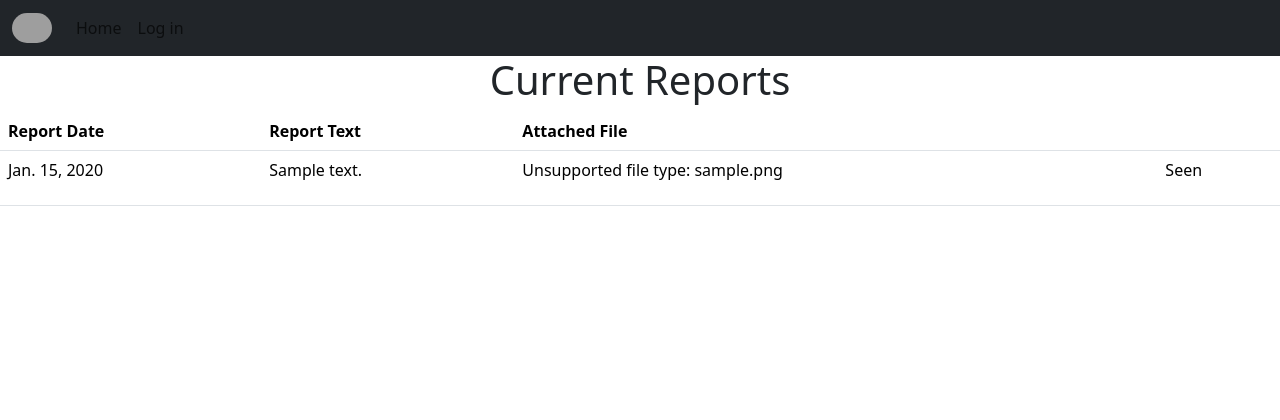
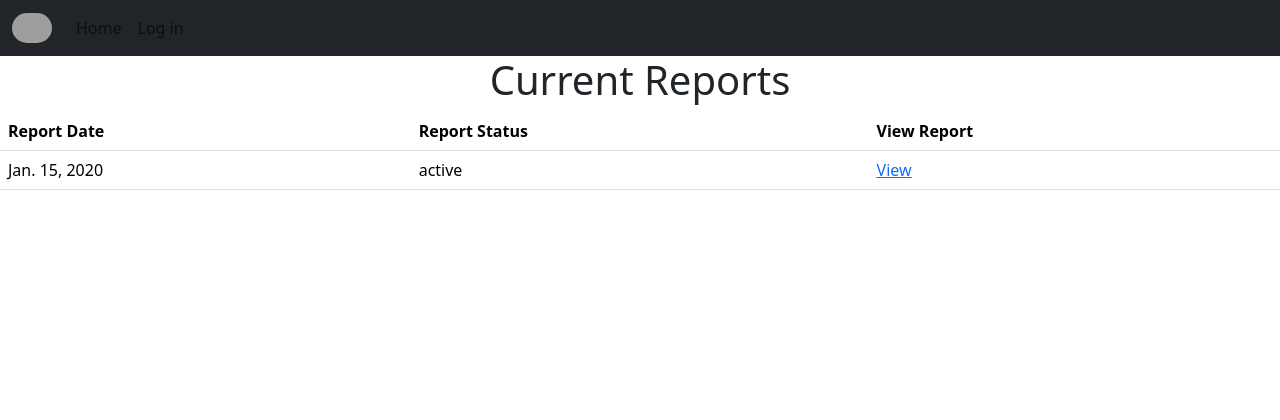
Before and after one commit to ashley-sokol/SemesterProject, a Django app: page /workplace_violation_app/submissions_table/ in a window 1280 px wide. Shown: the top 420 px of the page. Run offline with Django 4.2, Linux system fonts and the light colour scheme; tables that the repository leaves empty hold one stand-in row (values such as "Sample post"); some libraries are stand-ins or nearby versions; grey boxes are pictures that could not be loaded.

Commit message:
Changed submissions_table.html to display a list of the current reports with a clickable 'View Report' button.

```diff
--- a/workplace_violation_app/admin.py
+++ b/workplace_violation_app/admin.py
@@ -8,5 +8,5 @@ from .models import Report
 admin.site.register(CustomUser)
 
 class AnonReportAdmin(admin.ModelAdmin):
-    list_display = ('report_date', 'report_text', 'attached file', 'report_status')
+    list_display = ('report_date', 'report_text', 'attached file', 'report_status', 'report_number')
 admin.site.register(Report)
--- a/workplace_violation_app/templates/workplace_violation_app/submissions_table.html
+++ b/workplace_violation_app/templates/workplace_violation_app/submissions_table.html
@@ -12,40 +12,17 @@
         <thead>
             <tr>
                 <th>Report Date</th>
-                <th> Report Text</th>
-                <th> Attached File</th>
-                <th> </th>
+                <th> Report Status</th>
+                <th> View Report</th>
             </tr>
         </thead>
         <tbody>
         {% for report in submissions %}
             <tr>
                 <td> {{ report.report_date }}</td>
-                <td> {{ report.report_text }}</td>
+                <td> {{ report.report_status }}</td>
                 <td>
-                    {% if report.report_file %}
-                        {% with file_extension=report.report_file.name|slice:'-4:'|lower %}
-                            {% if file_extension == '.pdf' %}
-                                <embed src="{{ report.report_file.url }}" width="100%" height="600px" type="application/pdf" />
-                            {% elif file_extension == '.jpg' or file_extension == 'jpeg' %}
-                                <img src="{{ report.report_file.url }}" alt="{{ report.report_file.name }}"/>
-                            {% elif file_extension == '.txt' %}
-                                <iframe src="{{ report.report_file.url }}" width="100%" height="600px"></iframe>
-                            {% else %}
-                                <p>Unsupported file type: {{ report.report_file.name }}</p>
-                            {% endif %}
-                        {% endwith %}
-                    {% else %}
-                        No file Attached
-                    {% endif %}
-                </td>
-                <td>
-                    {% if not report.is_seen %}
-                        {% csrf_token %}
-                        <button type="submit">Mark as Seen</button>
-                    {% else %}
-                        Seen
-                    {% endif %}
+                    <a href="{% url 'workplace_violation_app:view_report' report_number=report.pk %}">View</a>
                 </td>
             </tr>
         {% endfor %}
--- a/workplace_violation_app/urls.py
+++ b/workplace_violation_app/urls.py
@@ -14,5 +14,6 @@ urlpatterns = [
     path('accounts/', include('allauth.urls')),
     path('logout/', logout_view, name='logout'),
     path('submissions_table/serve_file/<str:file_path>/', SubmissionsTableView.as_view(), name='serve_file'),
-    path('delete_submission', DeleteSubmission.as_view(), name="delete_submission")
+    path('delete_submission', DeleteSubmission.as_view(), name="delete_submission"),
+    path('view_report/<uuid:report_number>/', ViewReportView.as_view(), name='view_report'),
 ]
--- a/workplace_violation_app/views.py
+++ b/workplace_violation_app/views.py
@@ -56,35 +56,45 @@ class IndexView(generic.View):
 
             return render(request, self.template_name, {'form':form})
 
+class ViewReportView(View):
+    template_name = 'workplace_violation_app/view_report.html'
+    def get(self, request, report_number, *args, **kwargs):
+        report = get_object_or_404(Report, pk=report_number)
+        return render(request, self.template_name, {'report':report})
 
 class SubmissionsTableView(View):
     template_name = 'workplace_violation_app/submissions_table.html'
     def get(self, request, *args, **kwargs):
-        file_path = kwargs.get('file_path')
+        submissions = Report.objects.all().order_by('-report_date')
+        context = {'submissions':submissions}
+        return render(request, self.template_name, context)
+    # def get(self, request, *args, **kwargs):
+    #     file_path = kwargs.get('file_path')
+    #
+    #     if file_path:
+    #         report_file = get_object_or_404(Report, report_file=file_path)
+    #         s3_url = report_file.url
+    #         return HttpResponseRedirect(s3_url)
+    #
+    #     submissions = Report.objects.all().order_by('-report_date')
+    #     context = {'submissions': submissions}
+    #     return render(request, self.template_name, context)
+# {% if report.report_file %}
+#                         {% with file_extension=report.report_file.name|slice:'-4:'|lower %}
+#                             {% if file_extension == '.pdf' %}
+#                                 <embed src="{{ report.report_file.url }}" width="100%" height="600px" type="application/pdf" />
+#                             {% elif file_extension == '.jpg' or file_extension == 'jpeg' %}
+#                                 <img src="{{ report.report_file.url }}" alt="{{ report.report_file.name }}"/>
+#                             {% elif file_extension == '.txt' %}
+#                                 <iframe src="{{ report.report_file.url }}" width="100%" height="600px"></iframe>
+#                             {% else %}
+#                                 <p>Unsupported file type: {{ report.report_file.name }}</p>
+#                             {% endif %}
+#                         {% endwith %}
+#                     {% else %}
+#                         No file Attached
+#                     {% endif %}
 
-        if file_path:
-            report_file = get_object_or_404(Report, report_file=file_path)
-            s3_url = report_file.url
-            return HttpResponseRedirect(s3_url)
-
-        submissions = Report.objects.all().order_by('-report_date')
-        context = {'submissions': submissions}
-        return render(request, self.template_name, context)
-
-    class SubmissionsTableView(View):
-        template_name = 'workplace_violation_app/submissions_table.html'
-
-        def get(self, request, *args, **kwargs):
-            file_path = kwargs.get('file_path')
-
-            if file_path:
-                report_file = get_object_or_404(Report, report_file=file_path)
-                s3_url = report_file.url
-                return HttpResponseRedirect(s3_url)
-
-            submissions = Report.objects.all().order_by('-report_date')
-            context = {'submissions': submissions}
-            return render(request, self.template_name, context)
 class UserSubmissionsTableView(View):
     template_name = 'workplace_violation_app/user_submissions.html'
     def get(self, request, *args, **kwargs):
```
Also changed, not shown: workplace_violation_app/templates/workplace_violation_app/view_report.html (added, +32 -0 lines), 1 other file.
